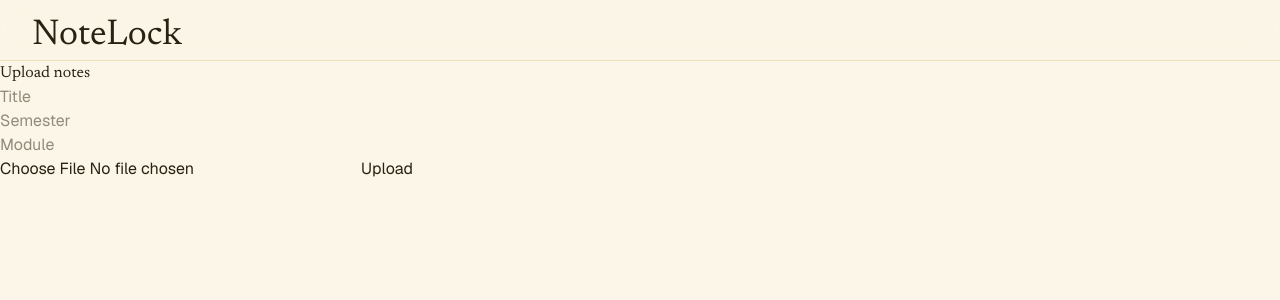
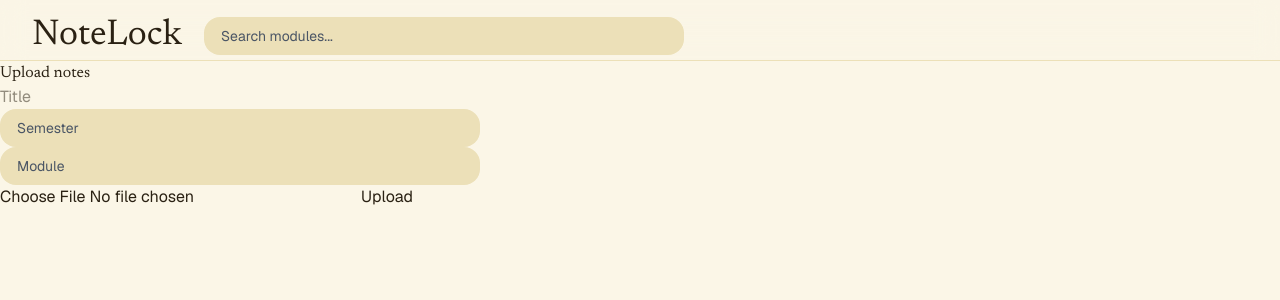
Before and after one commit to zaru-noodles/notelock, a Next.js app: page /upload in a window 1280 px wide. Shown: the top 300 px of the page. Built offline with nearby package versions, Linux system fonts and the light colour scheme.

Commit message:
updated styling for module and semester input

```diff
--- a/app/components/notes/ModuleInput.tsx
+++ b/app/components/notes/ModuleInput.tsx
@@ -1,15 +1,22 @@
 "use client";
 
-import { useEffect, useState } from "react";
+import { useEffect, useState, useRef } from "react";
 import type { Module } from "@/types/index";
 
 type Props = {
   onChange: (input: string) => void;
+  autocomplete?: boolean;
+  placeholder?: string;
 };
 
-export default function ModuleInput({ onChange }: Props) {
+export default function ModuleInput({
+  onChange,
+  autocomplete = true,
+  placeholder = "Module",
+}: Props) {
   const [textInput, setTextInput] = useState("");
   const [modules, setModules] = useState<Module[]>([]);
+  const clickedItem = useRef(false);
 
   useEffect(() => {
     if (textInput.length == 0) {
@@ -17,7 +24,7 @@
     }
 
     async function searchModules() {
-      const response = await fetch(`/api/modules?search=${textInput}&count=5`);
+      const response = await fetch(`/api/modules?search=${textInput}&count=8`);
       const data = await response.json();
 
       if (response.ok) {
@@ -37,25 +44,38 @@
 
   function resetModule() {
     setTextInput("");
+    setModules([]);
     onChange("");
   }
 
   return (
-    <div>
+    <div className="w-120">
       <input
+        className="w-120 px-4 py-2 text-2x1 rounded-2xl bg-paper-3 text-sm placeholder-gray-600 border border-transparent focus:outline-none focus:border-terra-200 focus:bg-paper-2 transition-all duration-200"
         type="text"
         value={textInput}
-        onBlur={() =>
-          modules.length != 0 ? setModule(modules[0]) : resetModule()
-        }
+        onBlur={() => {
+          // ignore blur if li was clicked
+          if (clickedItem.current) {
+            clickedItem.current = false;
+            return;
+          }
+          modules.length != 0 && autocomplete
+            ? setModule(modules[0])
+            : resetModule();
+        }}
         onChange={(e) => setTextInput(e.target.value)}
-        placeholder="Module"
+        placeholder={placeholder}
       />
 
-      <ul>
+      <ul className="absolute bg-paper-2 shadow-lg z-50 mt-1">
         {modules.map((module) => (
           <li
+            className="px-4 py-2 text-sm text-gray-800 hover:bg-paper-1 cursor-pointer transition-colors duration-100"
             key={module.id}
+            onMouseDown={() => {
+              clickedItem.current = true;
+            }}
             onClick={() => {
               setModule(module);
               setModules([]);
--- a/app/components/notes/Navbar.tsx
+++ b/app/components/notes/Navbar.tsx
@@ -1,7 +1,15 @@
+"use client";
+import ModuleInput from "./ModuleInput";
+
 export default function Navbar() {
   return (
     <nav className="sticky top-0 z-10 flex items-center gap-5.5 px-8 pt-4 pb-1 border-b border-paper-3 bg-paper-1/80 backdrop-blur-md">
       <h1 className="text-4xl">NoteLock</h1>
+      <ModuleInput
+        onChange={() => {}}
+        autocomplete={false}
+        placeholder="Search modules..."
+      />
     </nav>
   );
 }
--- a/app/components/notes/SemesterInput.tsx
+++ b/app/components/notes/SemesterInput.tsx
@@ -37,9 +37,10 @@
   }
 
   return (
-    <div>
+    <div className="w-120">
       <input
         type="text"
+        className="w-120 px-4 py-2 text-2x1 rounded-2xl bg-paper-3 text-sm placeholder-gray-600 border border-transparent focus:outline-none focus:border-terra-200 focus:bg-paper-2 transition-all duration-200"
         value={textInput}
         onBlur={() => {
           // ignore blur if li was clicked
@@ -53,9 +54,10 @@
         placeholder="Semester"
       />
 
-      <ul>
+      <ul className="absolute bg-paper-2 shadow-lg z-50 mt-1">
         {semesters.map((sem) => (
           <li
+            className="px-4 py-2 text-sm text-gray-800 hover:bg-paper-1 cursor-pointer transition-colors duration-100"
             key={sem}
             onMouseDown={() => {
               clickedItem.current = true;
```
